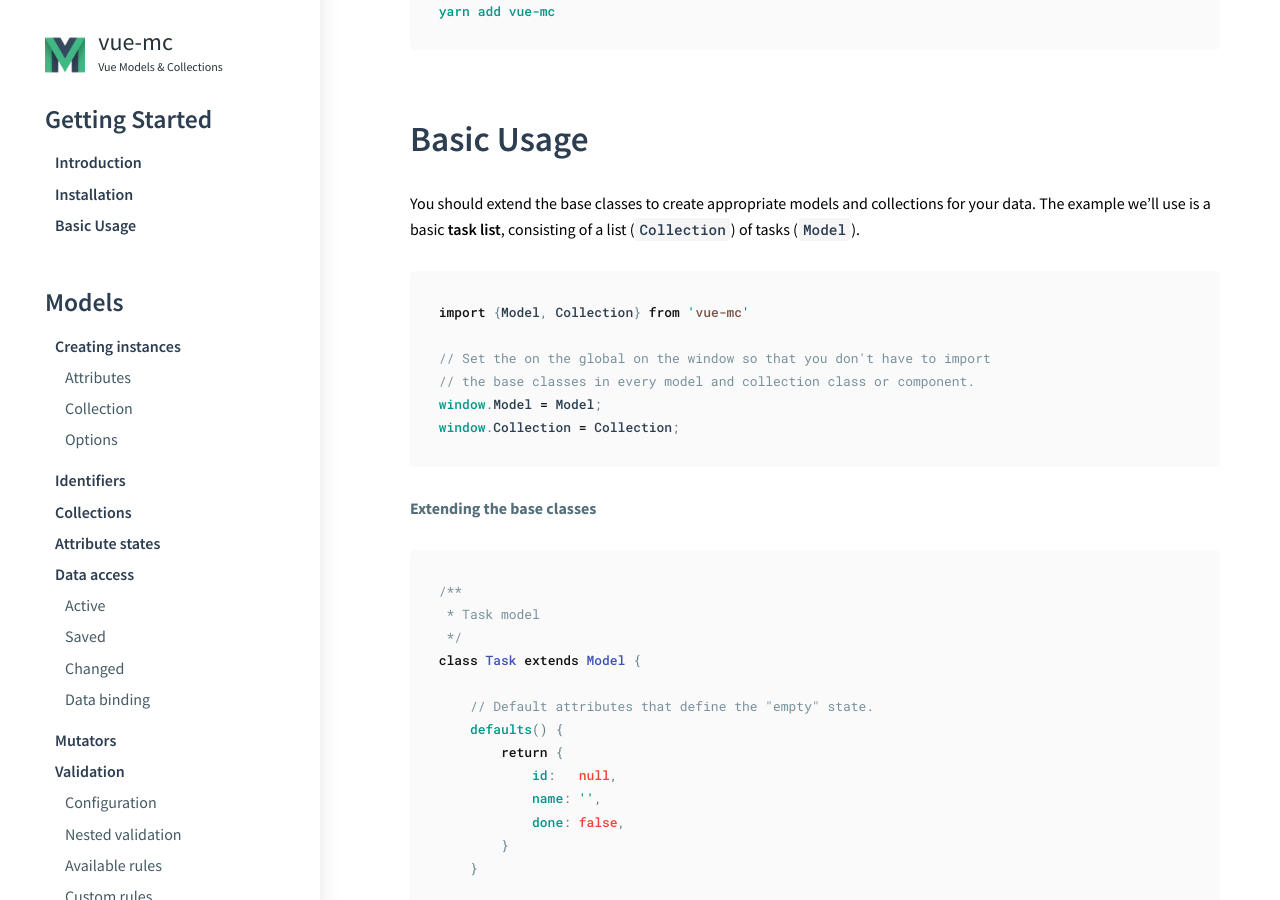
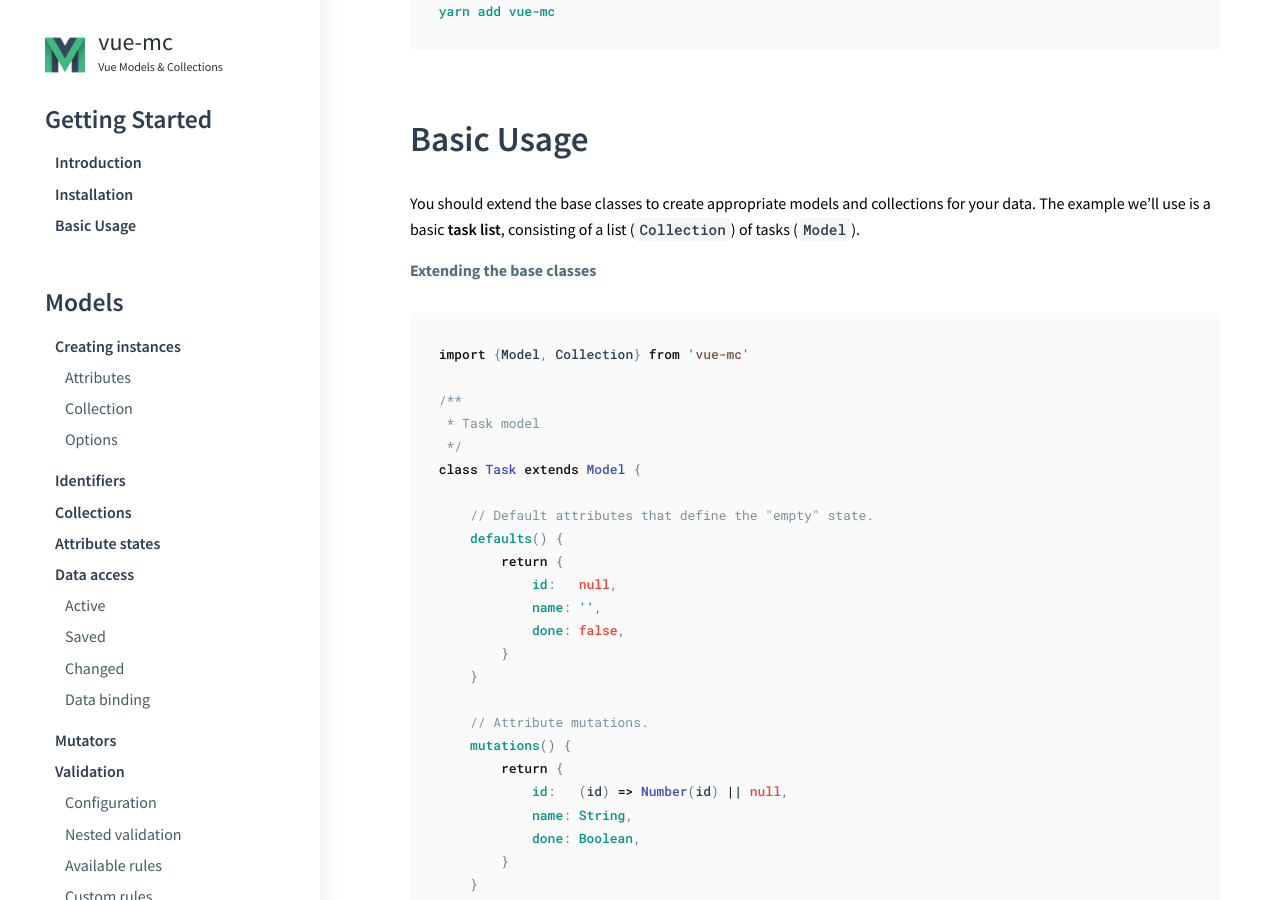
Before and after one commit to FiguredLimited/vue-mc, a Jekyll site: the page built from docs/templates/main.md, in a window 1280 px wide and 900 px high, scrolled down 1315 px. Built offline with Jekyll 4.4.1, drawn with Linux system fonts in a browser that asks for light colours.

Commit message:
Remove global window registration of Collection and Model

```diff
--- a/docs/_includes/basic-usage.md
+++ b/docs/_includes/basic-usage.md
@@ -3,18 +3,10 @@ Basic Usage {#basic-usage}
 
 You should extend the base classes to create appropriate models and collections for your data. The example we'll use is a basic **task list**, consisting of a list (`Collection`) of tasks (`Model`).
 
-{% highlight js %}
-import {Model, Collection} from 'vue-mc'
-
-// Set the on the global on the window so that you don't have to import
-// the base classes in every model and collection class or component.
-window.Model = Model;
-window.Collection = Collection;
-{% endhighlight %}
-
 #### Extending the base classes  {#basic-usage-extend}
 
 {% highlight js %}
+import {Model, Collection} from 'vue-mc'
 
 /**
  * Task model
```
